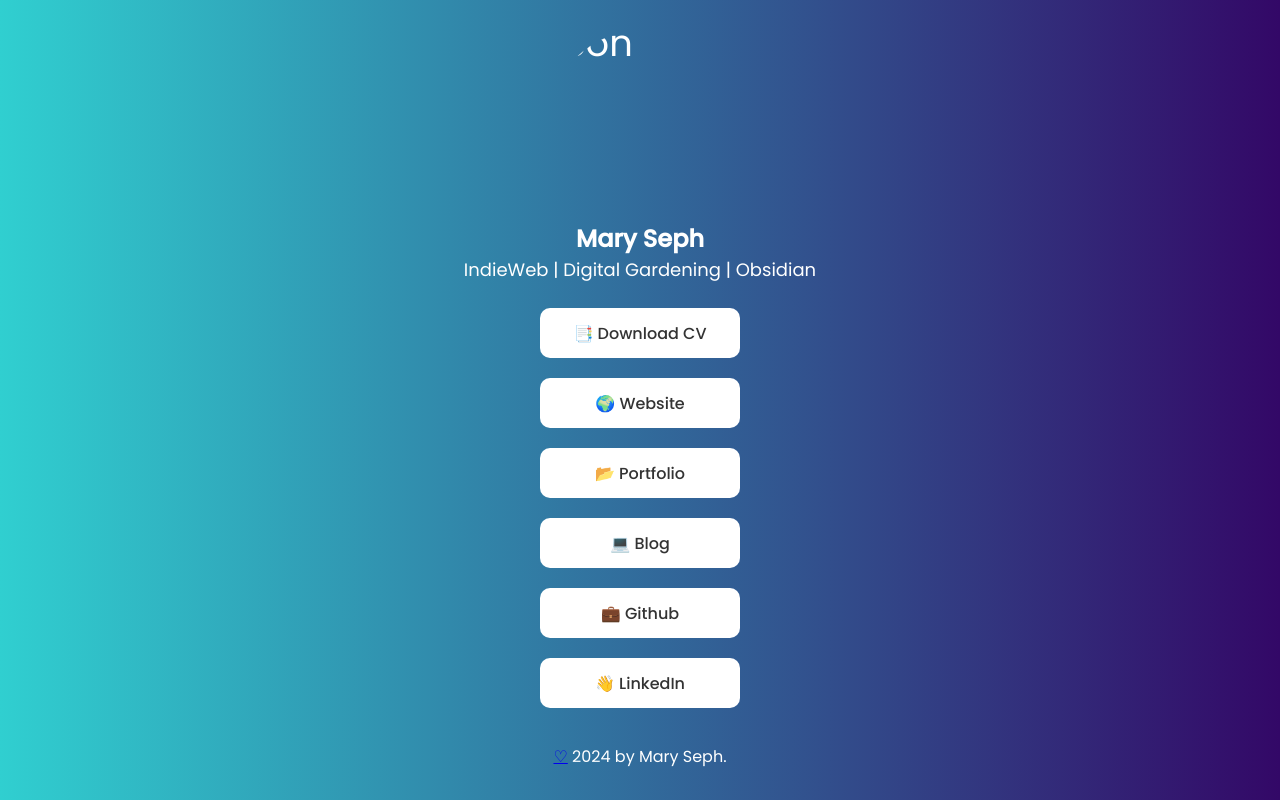
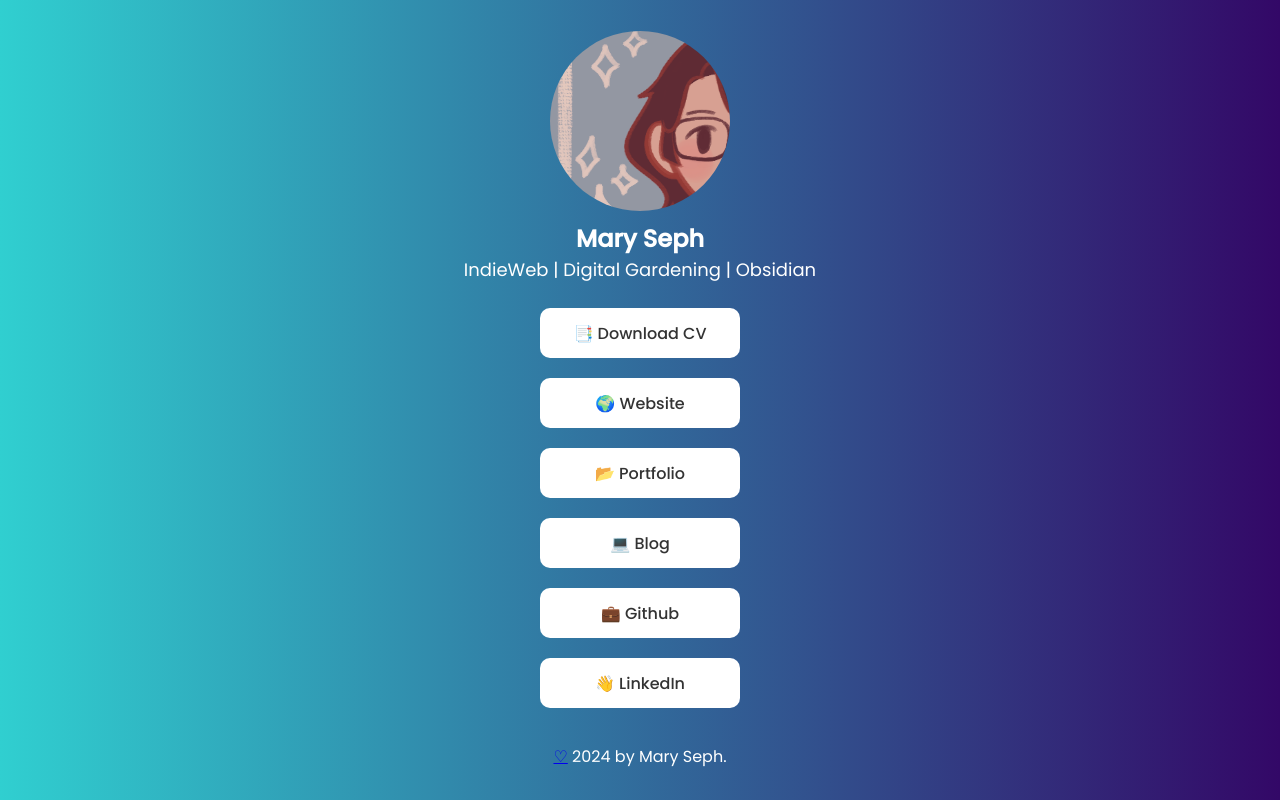
Before and after one commit to MarySeph/MarySeph-Linktree, a plain HTML site: page index.html in a window 1280 px wide. Drawn offline with Linux system fonts and the light colour scheme; the site is published under a folder, as on GitHub Pages, so addresses that start at the root find nothing.

Commit message:
edited index.html to remove slash in liks

```diff
--- a/index.html
+++ b/index.html
@@ -4,13 +4,13 @@
     <meta charset="UTF-8">
     <meta name="viewport" content="width=device-width, initial-scale=1.0">
     <title>Mary Seph Link Tree Portfolio</title>
-    <link rel="icon" type="image/png" href="/assets/icon-2.png" />
+    <link rel="icon" type="image/png" href="assets/icon-2.png" />
     <link rel="stylesheet" href="style.css">
 </head>
 <body>
     <header>
         <figure>
-            <img src="/assets/icon-2.png" alt="icon">
+            <img src="assets/icon-2.png" alt="icon">
         </figure>
         <h1>Mary Seph</h1>
         <h2>IndieWeb | Digital Gardening | Obsidian</h2>
```
